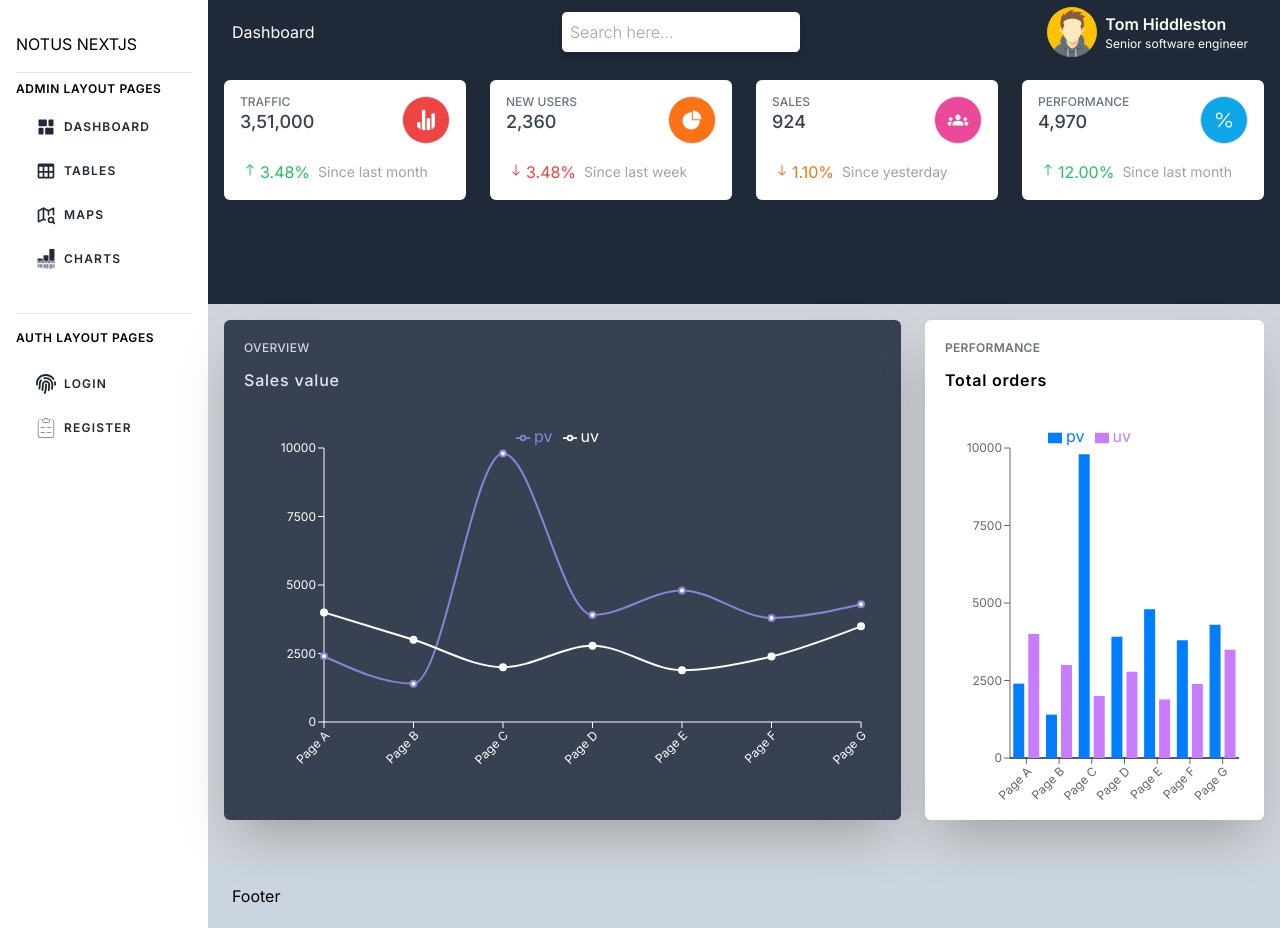
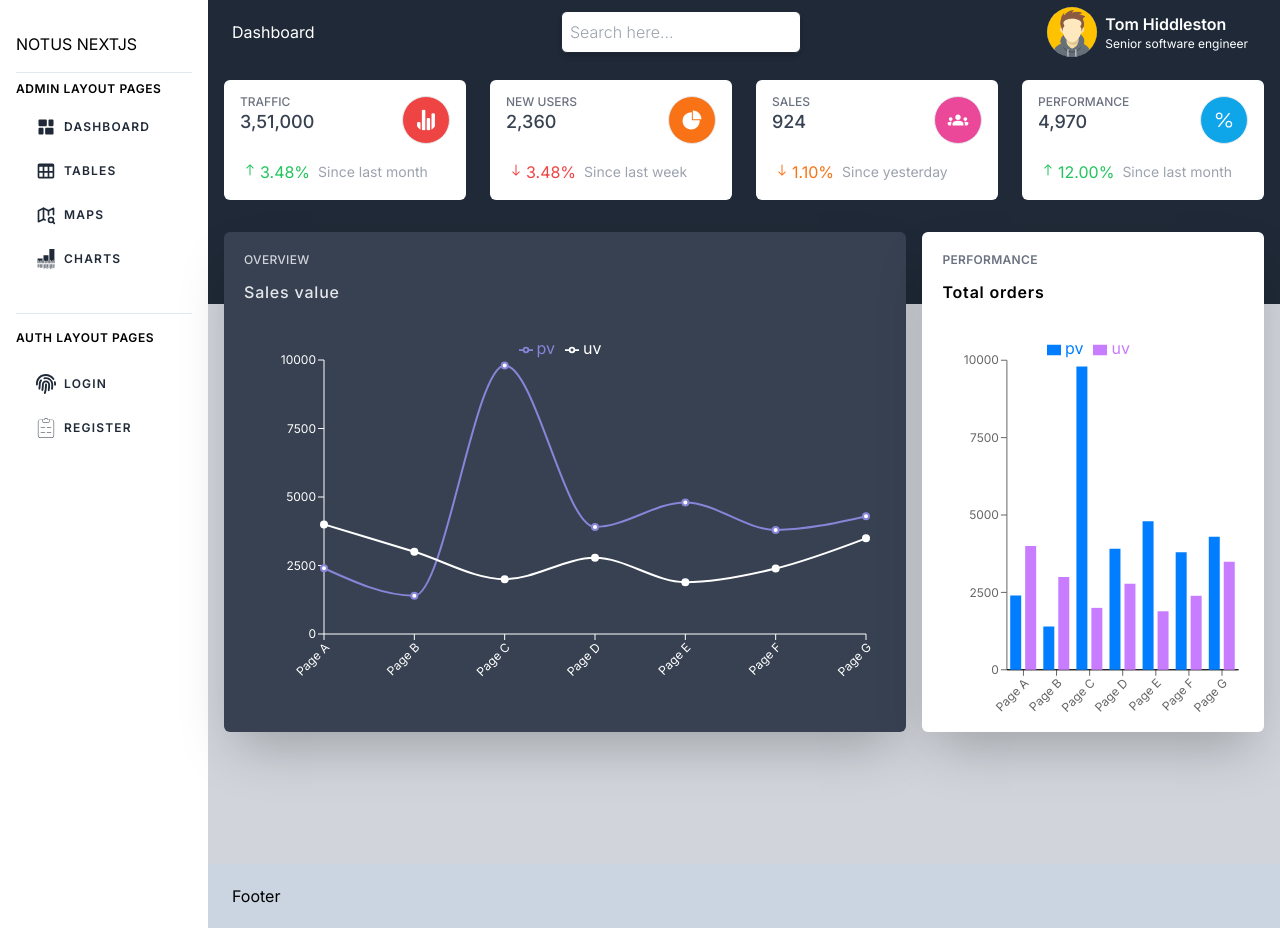
Before and after one commit to AGMNITHISH/dashboard, a Next.js app: page / in a window 1280 px wide. Built offline with nearby package versions, Linux system fonts and the light colour scheme.

Commit message:
responsive bug fix

```diff
--- a/app/globals.css
+++ b/app/globals.css
@@ -2,12 +2,12 @@
 @tailwind components;
 @tailwind utilities;
 
-.nav-hover {
-  @apply hover:text-gray-500 hover:cursor-pointer;
+@layer components {
+  .nav-hover {
+    @apply hover:text-gray-500 hover:cursor-pointer;
+  }
 }
+
 .h-500 {
   height: 31.25rem;
 }
-.top-70- {
-  top: -5.5rem;
-}
--- a/app/page.tsx
+++ b/app/page.tsx
@@ -6,11 +6,11 @@ import React from "react";
 const Home = () => {
   return (
     <div>
-      <div className="sm:h-auto md:h-96 lg:h-96 xl:h-60 w-full bg-gray-800 p-4">
+      <div className="h-auto md:h-96 xl:h-60 w-full bg-gray-800 p-4">
         <Widjet metricsCardData={[]} />
       </div>
-      <div className="block lg:flex p-4 gap-6">
-        <div className="h-500 w-full xl:w-4/6 bg-gray-700 p-5 rounded-md relative  md:top-70- shadow-2xl">
+      <div className="block lg:flex p-4 gap-4">
+        <div className="h-500 w-full xl:w-4/6 bg-gray-700 p-5 rounded-md md:relative  md:top-70- shadow-2xl">
           <div className="text-xs tracking-wide	 text-gray-300  font-medium">
             OVERVIEW
           </div>
@@ -19,7 +19,7 @@ const Home = () => {
           </div>
           <ChartLine />
         </div>
-        <div className="h-500 w-full xl:w-2/6 bg-white p-5 rounded-md relative my-4 lg:my-0 md:top-70- shadow-2xl">
+        <div className="h-500 w-full xl:w-2/6 bg-white p-5 rounded-md md:relative my-4 lg:my-0 md:top-70- shadow-2xl">
           <div className="text-xs tracking-wide	 text-gray-500  font-semibold">
             PERFORMANCE
           </div>
--- a/tailwind.config.ts
+++ b/tailwind.config.ts
@@ -16,6 +16,9 @@ const config: Config = {
         "gradient-conic":
           "conic-gradient(from 180deg at 50% 50%, var(--tw-gradient-stops))",
       },
+      inset: {
+        "70-": "-5.5rem",
+      },
     },
   },
   plugins: [],
```
